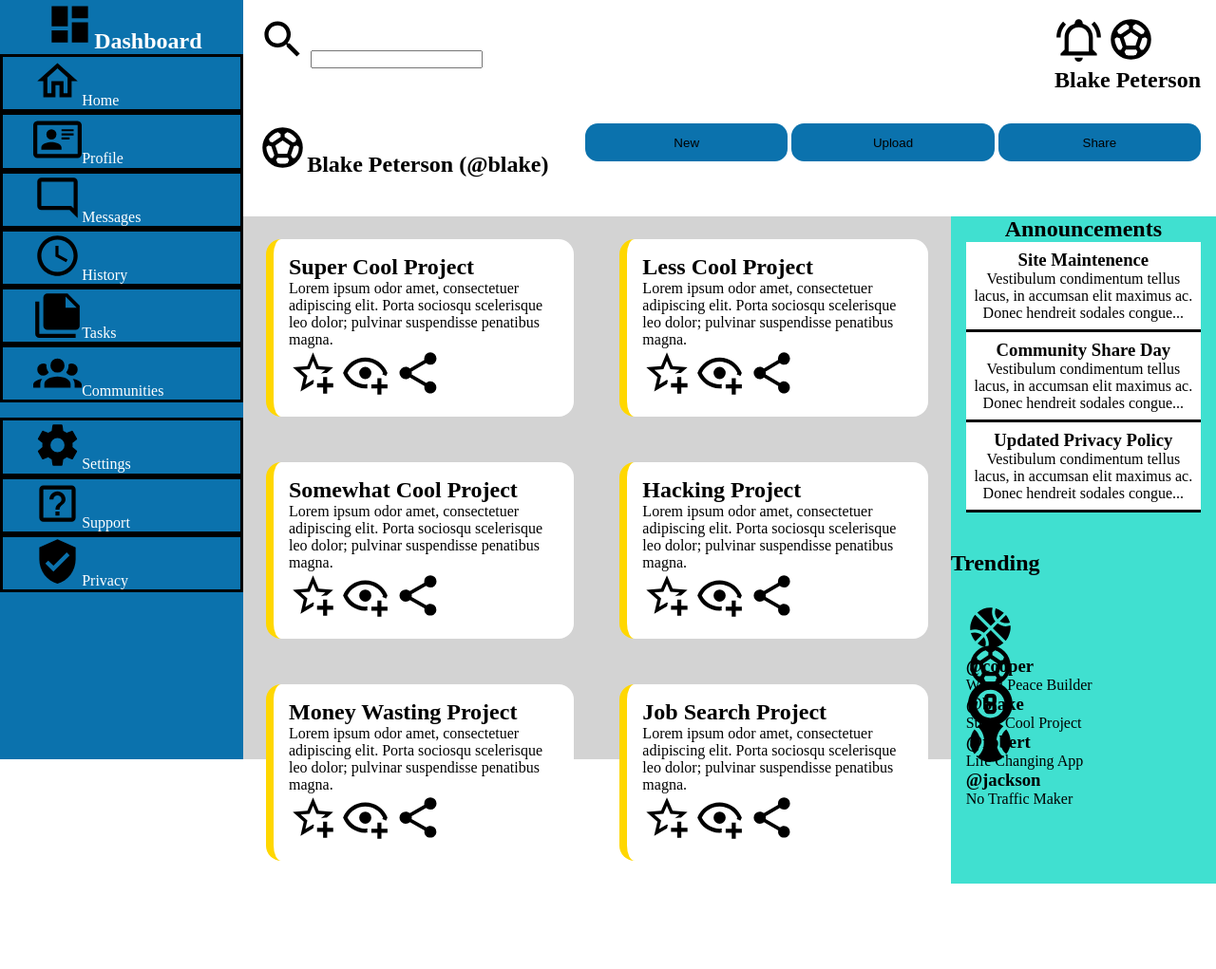
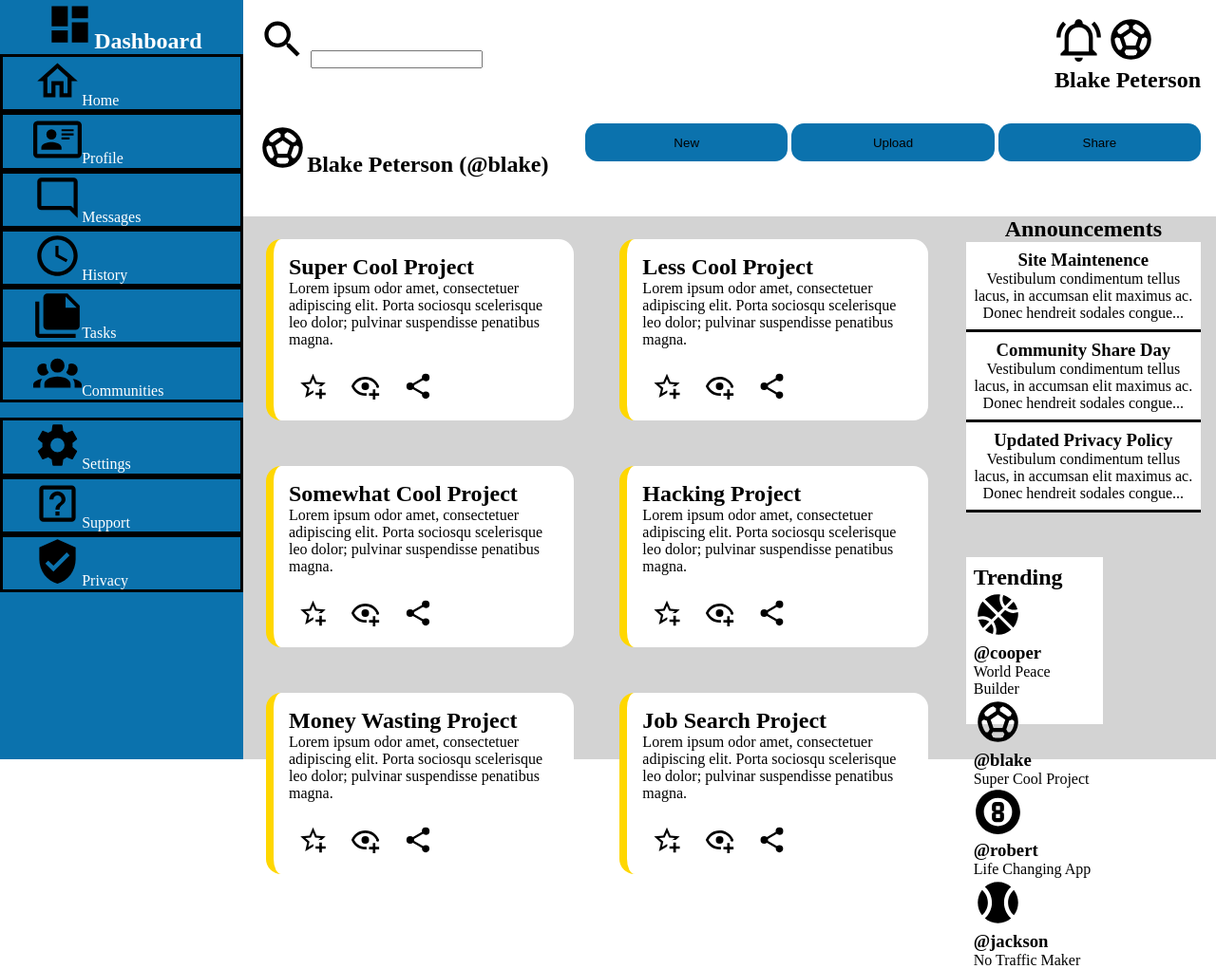
Before and after one commit to Blake-Peterson/Admin-Dashboard, a plain HTML site: page index.html in a window 1280 px wide. Shown: the whole page at 95% size. Before the commit the page ends 931 px from the top, so only its background shows below. Drawn offline with Linux system fonts and the light colour scheme.

Commit message:
updated project cards

```diff
--- a/index.html
+++ b/index.html
@@ -153,7 +153,6 @@
                 </div>
             </div>
             <div id="announcement-trending-container">
-
                 <div id="announcements">
                     <h2>Announcements</h2>
                     <div class="announcement-cards">
@@ -177,7 +176,7 @@
                     <div class="individual-trending">
                         <p>
                             <img src="logos/basketball.svg" alt="" class="user-logo">
-                            <h3 class="username">@cooper</h3>Wordl Peace Builder
+                            <h3 class="username">@cooper</h3>World Peace Builder
                         </p>
                     </div>
                     <div  class="individual-trending">
--- a/style.css
+++ b/style.css
@@ -139,15 +139,19 @@ p {
   border-left: gold solid 8px;
   border-radius: 1em;
 }
-.project-cards-facts {
+
+.project-actions {
+  margin-top: 3vh;
+  left: 12vw;
 }
 
-.project-actions {
+.project-actions img {
+  width: 4vw;
+  height: 4vh;
 }
 
 #announcement-trending-container {
   grid-column: 3/4;
-  background-color: turquoise;
   display: grid;
   grid-template-rows: 1fr 1fr;
 }
@@ -167,12 +171,11 @@ p {
 }
 
 #trending-container {
+  background-color: white;
   grid-row: 2/3;
-  display: grid;
-  grid-template-rows: repeat(4, 30px);
-  gap: 10px;
+  margin-top: 0;
+  width: 10vw;
+  height: 20vh;
+  padding: 8px;
+  margin-left: 1em;
 }
-
-.individual-trending {
-  margin: 1em;
-}
```
